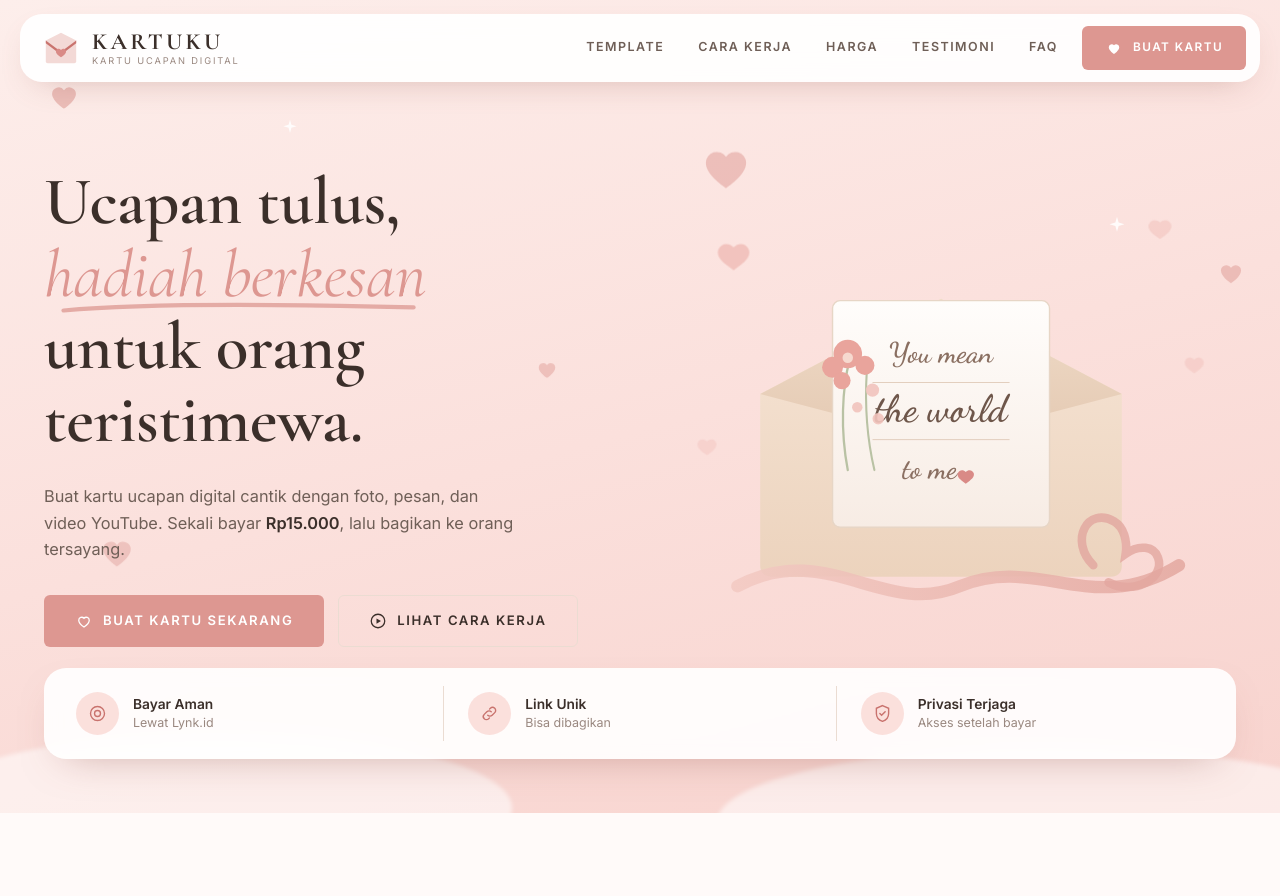
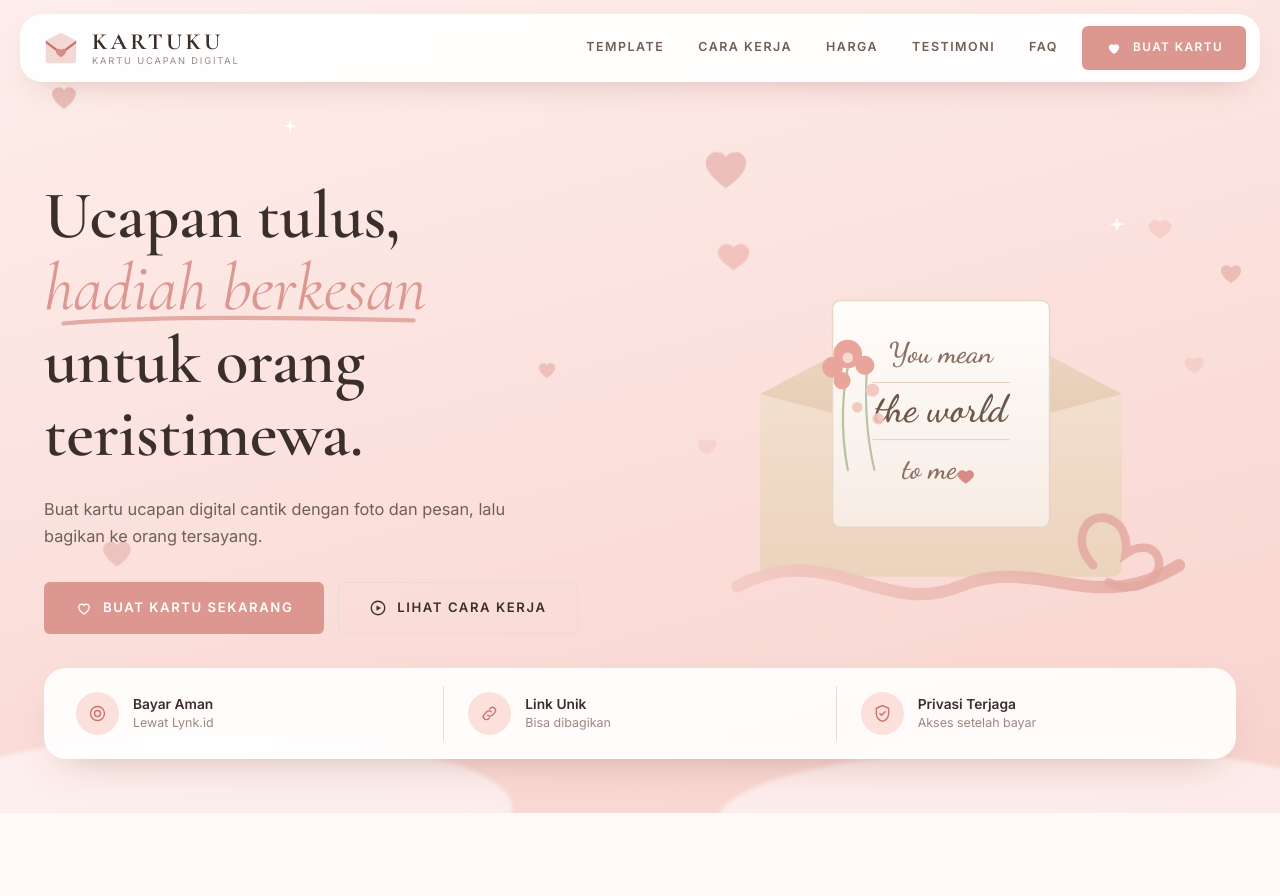
Before and after one commit to alvarezajovan10-source/kartuku, a Django app: page / in a window 1280 px wide. Shown: the top 896 px of the page. Run offline with Django 5.2, Linux system fonts and the light colour scheme; data that the repository does not hold is empty; parts of the project's set-up code (start-up, migrations or seed data) failed here and were passed over.

Commit message:
Kalimat pembuka halaman depan tanpa YouTube dan tanpa harga
Atas permintaan pemilik situs. Kalimatnya dirapikan supaya tetap utuh:
"dengan foto dan pesan", bukan menyisakan koma menggantung setelah kata
yang dicabut.

Harga tidak hilang dari halaman ini — angkanya masih tampil di bagian Harga
lebih bawah. Alasan itu ditulis di templatenya supaya tidak dikira
terhapus tanpa sengaja lalu dikembalikan orang berikutnya.

Diperiksa di Chrome: kalimatnya persis seperti yang diminta, harga masih
terbaca di halaman yang sama, tanpa error. 270 tes lulus.

Co-Authored-By: Claude Opus 5 <noreply@anthropic.com>

```diff
--- a/cards/templates/cards/landing.html
+++ b/cards/templates/cards/landing.html
@@ -31,10 +31,14 @@
         <span class="script coret">hadiah berkesan<svg class="coret-garis" viewBox="0 0 300 14" aria-hidden="true" preserveAspectRatio="none"><path d="M4 9C60 3 150 2 296 6" fill="none" stroke="currentColor" stroke-width="4" stroke-linecap="round"/></svg></span><br>
         untuk orang teristimewa.
       </h1>
+      {% comment %}
+        Harga sengaja TIDAK disebut di sini lagi, atas permintaan pemilik
+        situs. Angkanya masih tampil di bagian Harga lebih bawah di halaman
+        yang sama, jadi tidak ada yang hilang — cuma pindah.
+      {% endcomment %}
       <p class="hero-lede">
-        Buat kartu ucapan digital cantik dengan foto, pesan, dan video YouTube.
-        {% if payment_ready %}Bayar mudah dengan QRIS hanya{% else %}Sekali bayar{% endif %}
-        <strong>Rp{{ price|floatformat:0 }}</strong>, lalu bagikan ke orang tersayang.
+        Buat kartu ucapan digital cantik dengan foto dan pesan, lalu bagikan
+        ke orang tersayang.
       </p>
 
       <div class="hero-actions">
```
